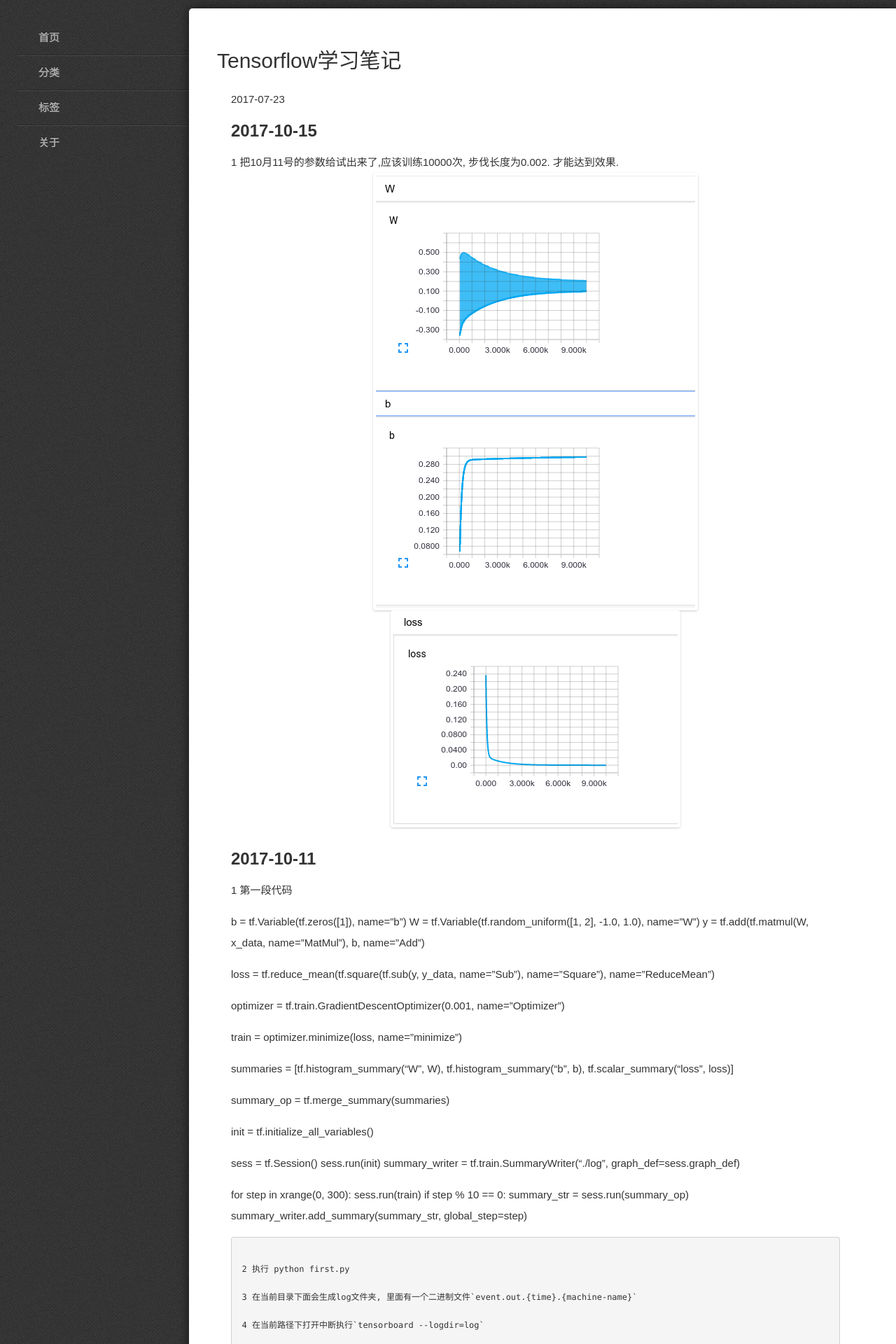
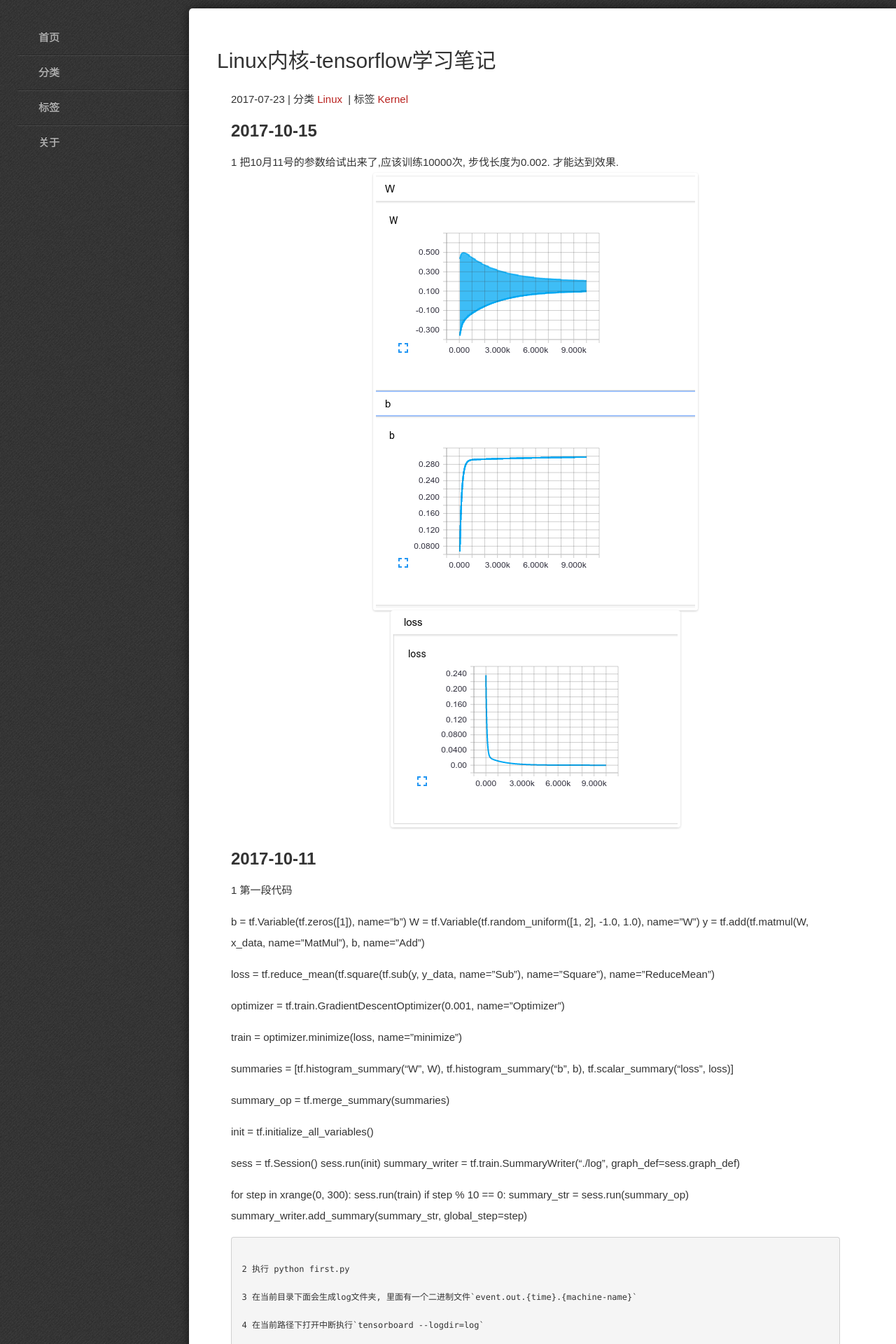
Before and after one commit to Claruarius/blog, a Jekyll site: the page built from _posts/2017-07-23-tensorflow学习笔记.md, in a window 1280 px wide. Shown: the top 1920 px of the page at 70% size. Built offline with Jekyll 4.4.1, drawn with Linux system fonts in a browser that asks for light colours; some web fonts are replaced; our own code applies the rules of GitHub Pages for plain Markdown files; formulas are drawn with MathJax 3; some of the changed lines change nothing that is shown.

Commit message:
modify article

```diff
--- a/_posts/2017-07-23-tensorflow学习笔记.md
+++ b/_posts/2017-07-23-tensorflow学习笔记.md
@@ -1,3 +1,12 @@
+---
+date: 2017-07-23
+layout: post
+title: Linux内核-tensorflow学习笔记
+categories: Linux
+tags: Kernel
+excerpt: 这个是一个特殊的笔记,因为还在学习中, 所以也就用了一些特殊的方法隐藏起来, 如果你看到了请不要笑话, 该文用来记录我学习python, tensorflow的笔记。
+---
+
 ## **2017-10-15**
 
 1 把10月11号的参数给试出来了,应该训练10000次, 步伐长度为0.002. 才能达到效果.
```
